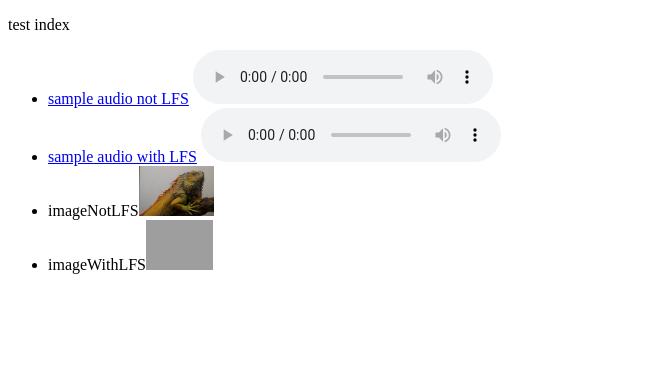
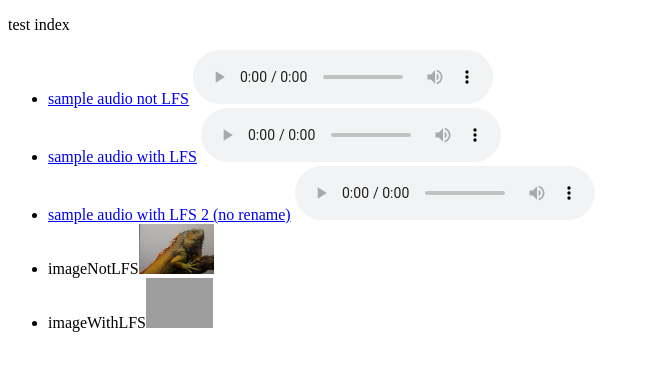
Before and after one commit to sw-yx/netlify-lfs-testaudio, a plain HTML site: page index.html in a window 1280 px wide. Shown: the whole page, without its empty margins (0-649 px from the left). Drawn offline with Linux system fonts and the light colour scheme; grey boxes are pictures that could not be loaded.

Commit message:
lfs 2 audio

```diff
--- a/index.html
+++ b/index.html
@@ -27,6 +27,17 @@
         </div>
       </li>
       <li>
+        <div>
+          <a href="/sampleaudioLFS2.mp3" id="lfs"
+            >sample audio with LFS 2 (no rename)</a
+          >
+          <audio controls src="/sampleaudioLFS2.mp3">
+            Your browser does not support the
+            <code>audio</code> element.
+          </audio>
+        </div>
+      </li>
+      <li>
         imageNotLFS<img
           src="/imageNotLFS.jpg"
           alt="image without LFS"
```
Also changed, not shown: 3 other files.
